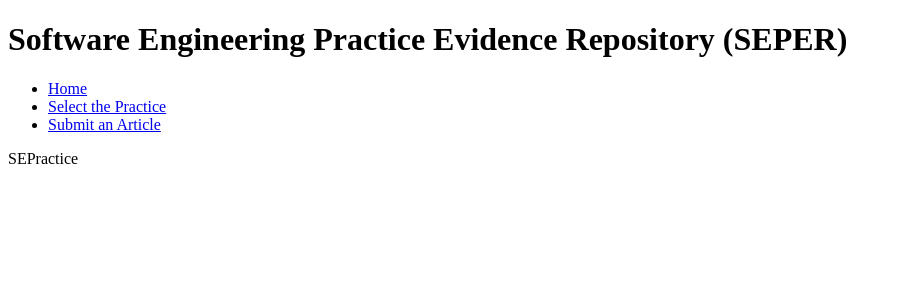
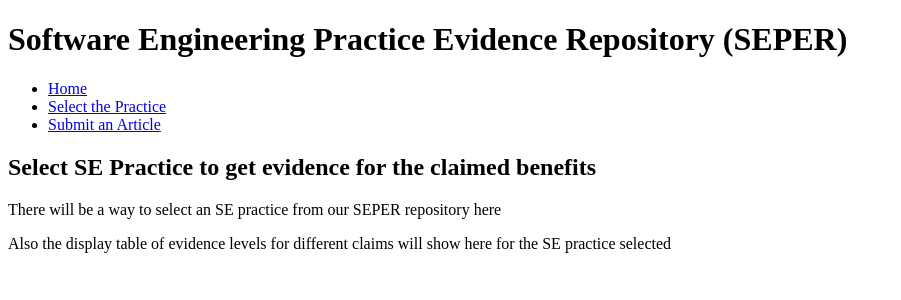
Before and after one commit to justvinny/cise_ass1a_worksheet4, a React (Create React App) app in the folder frontend/: page /SEPractice in a window 1280 px wide. Shown: the top 300 px of the page, without its empty margins (0-901 px from the left). Built offline with nearby package versions, Linux system fonts and the light colour scheme.

Commit message:
added se practic page

```diff
--- a/frontend/src/pages/SE-Practice.js
+++ b/frontend/src/pages/SE-Practice.js
@@ -1,9 +1,19 @@
-import React from 'react';
+import React from "react";
 
 const SEPractice = () => {
   return (
-    <div>SEPractice</div>
-  )
-}
+    <div>
+      <h2>Select SE Practice to get evidence for the claimed benefits</h2>
+      <p>
+        There will be a way to select an SE practice from our SEPER repository
+        here
+      </p>
+      <p>
+        Also the display table of evidence levels for different claims will show
+        here for the SE practice selected
+      </p>
+    </div>
+  );
+};
 
 export default SEPractice;
```
